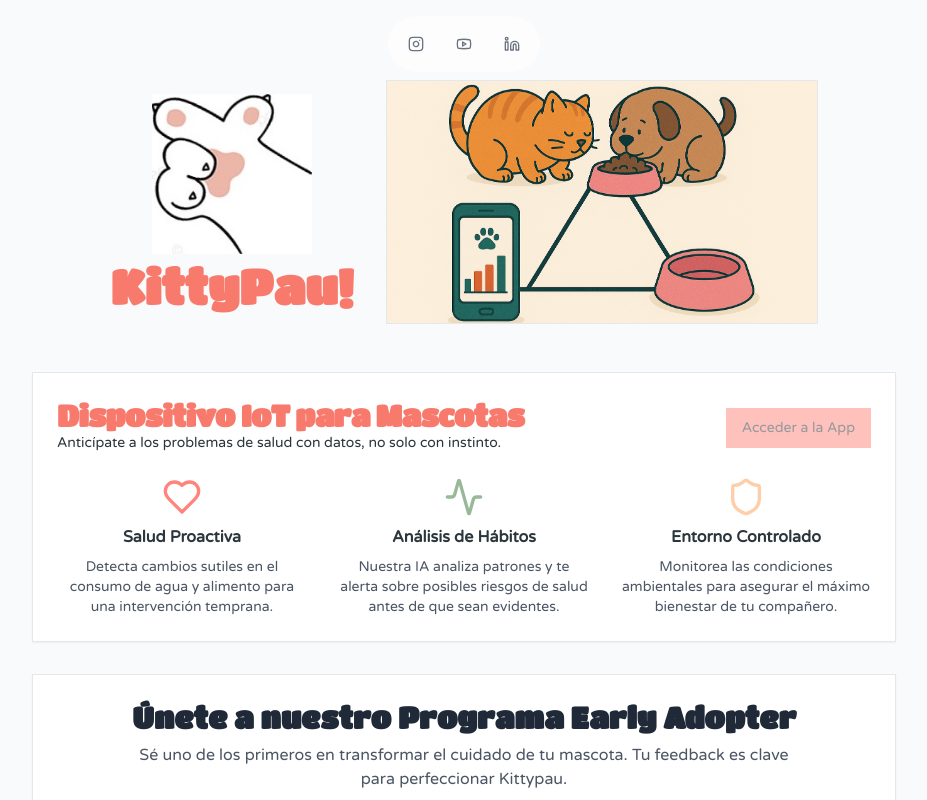
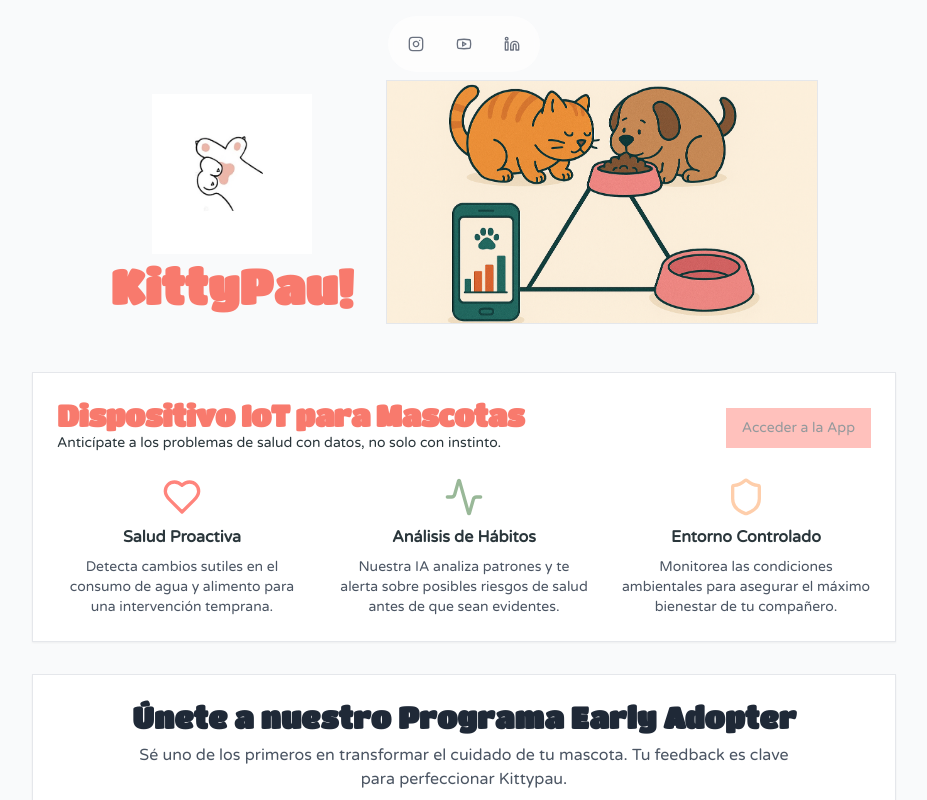
Before and after one commit to kittypau-mascotas/kittypau, a React (Vite) app: page / in a window 1280 px wide. Shown: the top 800 px of the page, without its empty margins (176-1103 px from the left). Built offline with nearby package versions, Linux system fonts and the light colour scheme.

Commit message:
foto logo

```diff
--- a/src/pages/LandingPage.tsx
+++ b/src/pages/LandingPage.tsx
@@ -46,7 +46,7 @@
           <div className="flex flex-col md:flex-row items-center justify-center gap-8">
             {/* Logo */}
             <div className="flex-shrink-0">
-              <img src="/src/assets/kitty-logo.jpg" alt="Kittypau Logo" className="w-32 h-32 sm:w-40 sm:h-40 mx-auto" />
+              <img src="/src/assets/logo.jpg" alt="Kittypau Logo" className="w-32 h-32 sm:w-40 sm:h-40 mx-auto" />
               <h1 className="text-4xl sm:text-5xl font-bold text-[#F87A6D] mt-2">KittyPau!</h1>
             </div>
             {/* Carousel */}
```
Also changed, not shown: src/assets/kitty-logo.jpg (deleted), src/assets/logo.jpg (added).
